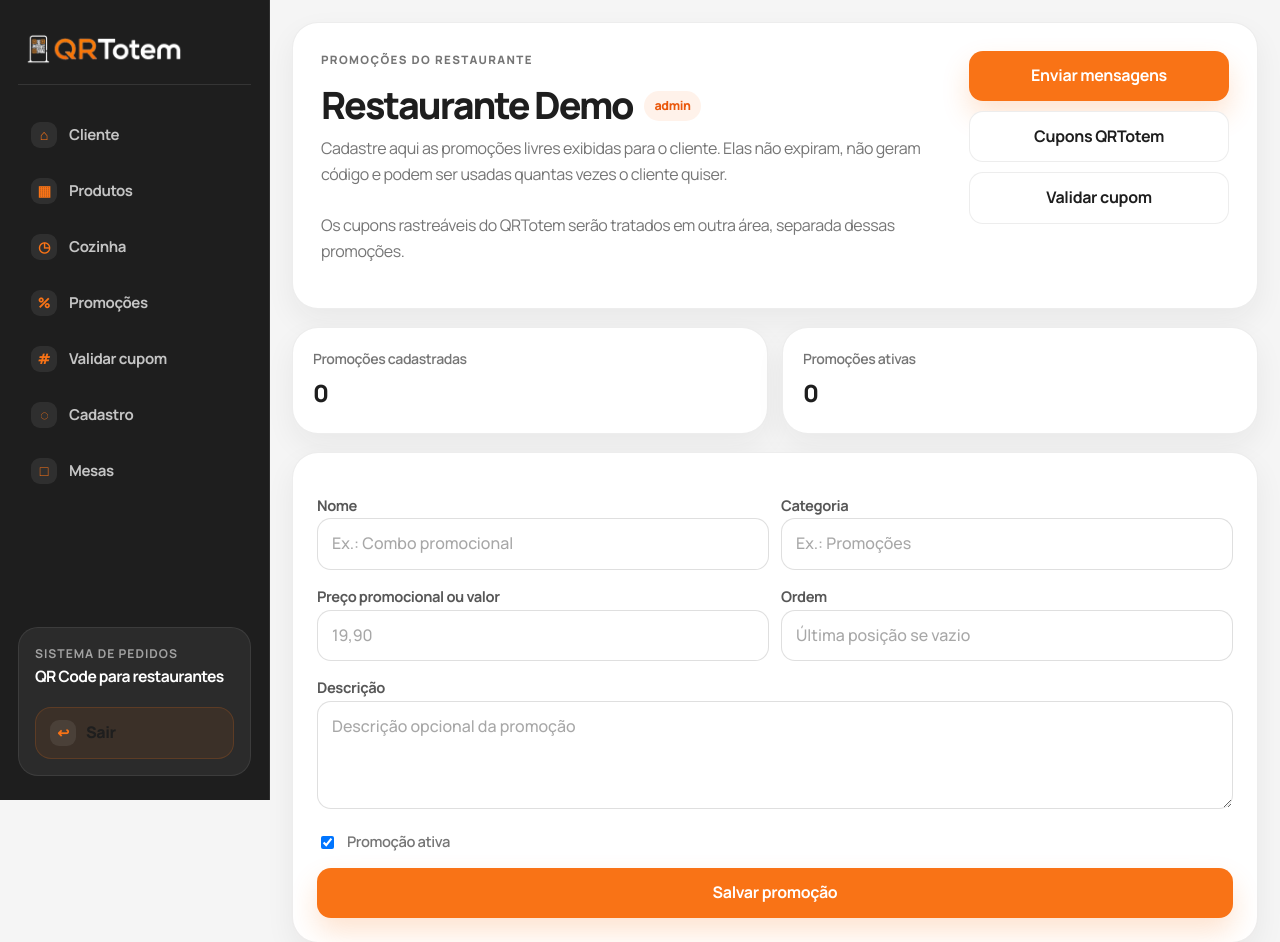
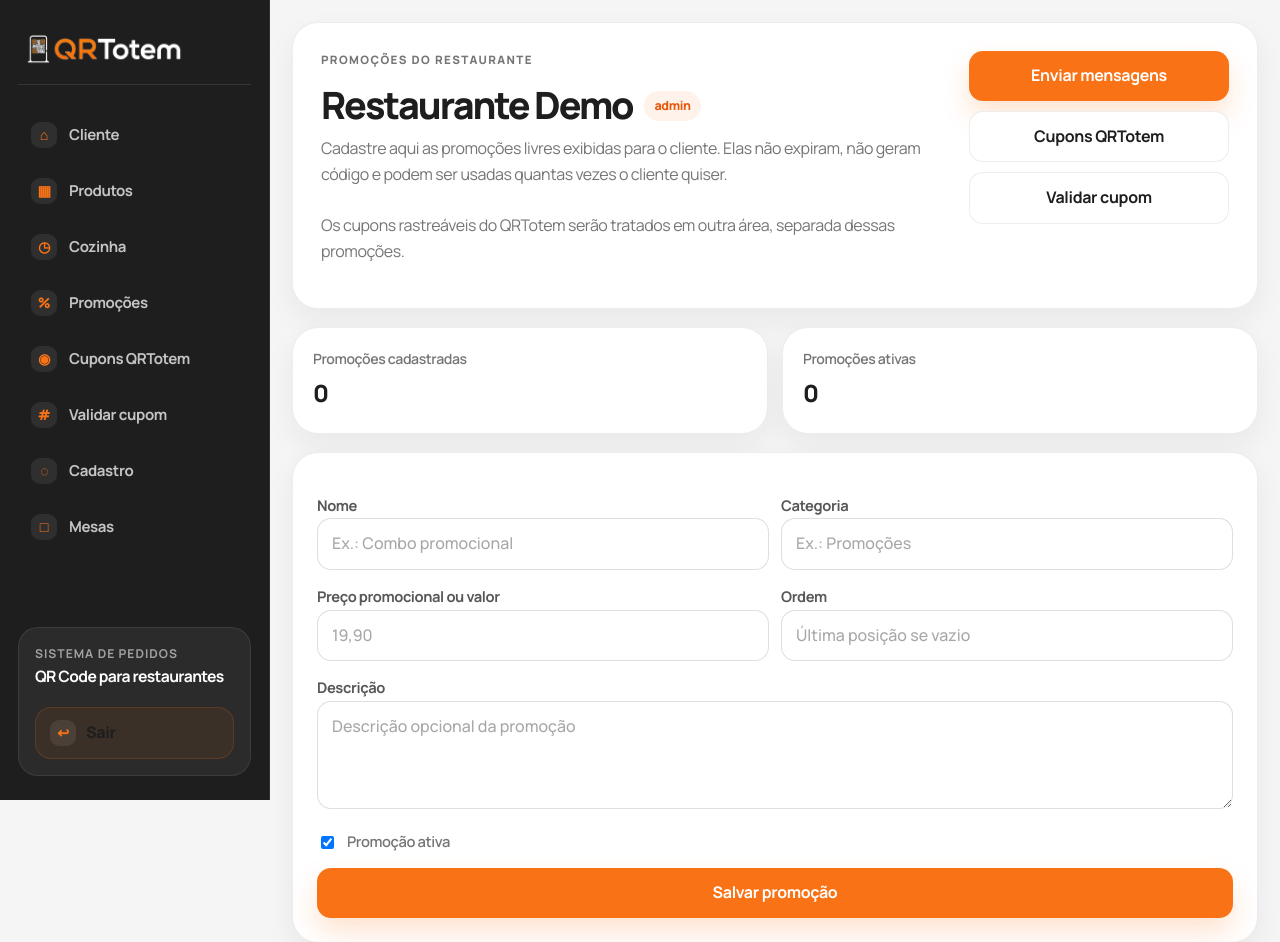
Before and after one commit to camisagilberto/restaurante_homolog, a Flask app: page /admin/cupons in a window 1280 px wide. Shown: the top 942 px of the page. Run offline with Flask 3, Linux system fonts and the light colour scheme; the visitor is signed in with stand-in values (Sample User, id 1); data comes from the database, SQL or seed files in the repository; tables that the repository leaves empty hold one stand-in row (values such as "Sample post").

Commit message:
Update base.html

```diff
--- a/app/templates/base.html
+++ b/app/templates/base.html
@@ -78,6 +78,11 @@
             <span>Promoções</span>
           </a>
 
+          <a href="{{ url_for('admin.restaurant_qrtotem_coupons') }}">
+            <span class="nav-icon" aria-hidden="true">◉</span>
+            <span>Cupons QRTotem</span>
+          </a>
+
           <a href="{{ url_for('admin.validate_qrtotem_coupon_code') }}">
             <span class="nav-icon" aria-hidden="true">#</span>
             <span>Validar cupom</span>
@@ -125,6 +130,7 @@
             <a href="{{ url_for('admin.products') }}">Produtos</a>
             {% if show_kitchen_navigation %}<a href="{{ url_for('kitchen.orders') }}" data-kitchen-access>Cozinha</a>{% endif %}
             <a href="{{ url_for('admin.coupons') }}">Promoções</a>
+            <a href="{{ url_for('admin.restaurant_qrtotem_coupons') }}">Cupons QRTotem</a>
             <a href="{{ url_for('admin.validate_qrtotem_coupon_code') }}">Validar cupom</a>
             <a href="{{ url_for('client.profile') }}">Perfil</a>
             <a href="{{ url_for('client.tables_setup') }}">Mesas</a>
```
